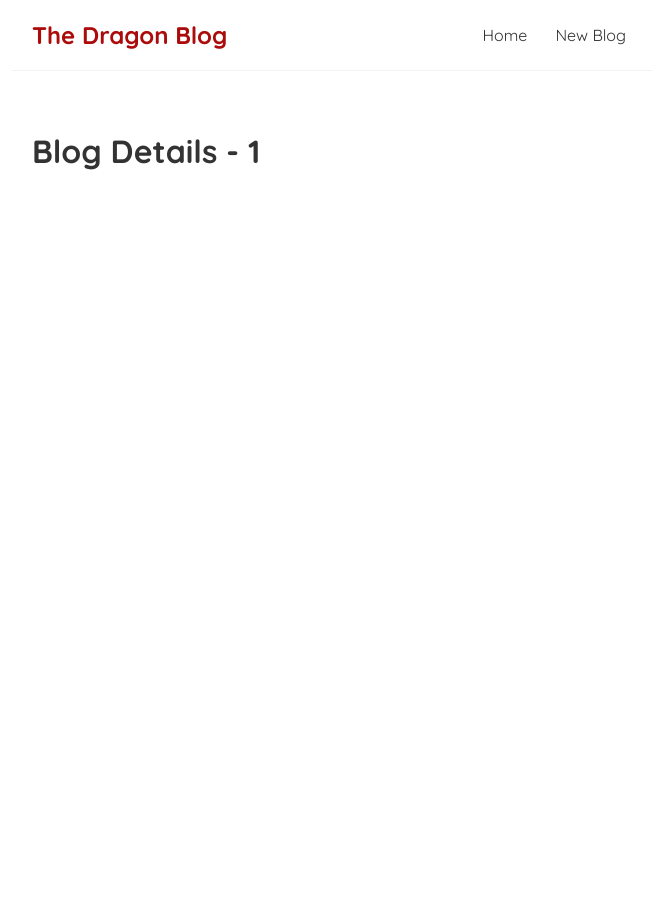
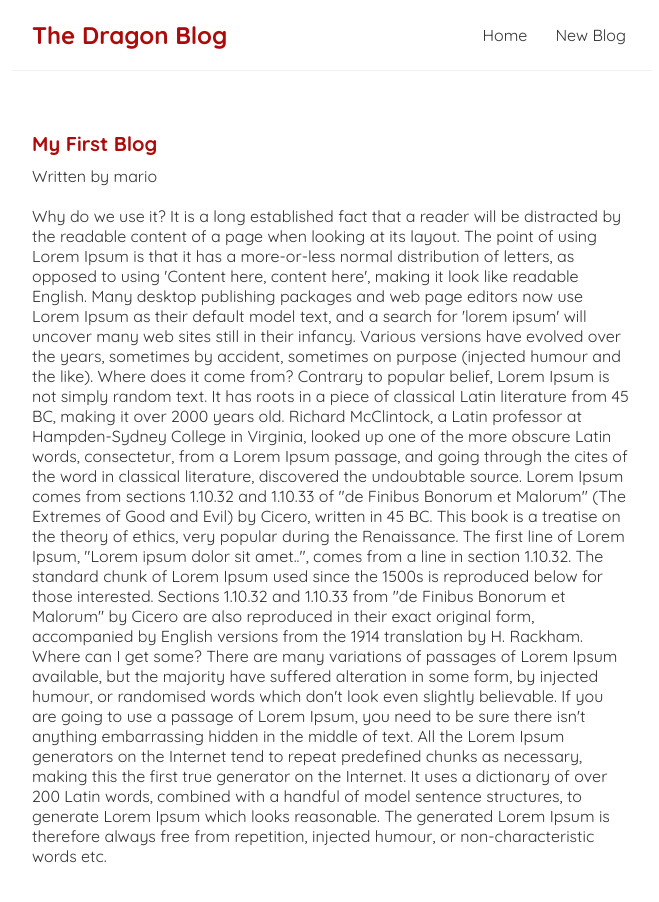
Before and after one commit to Dragonsfure/react_ts_tutorial, a React (Create React App) app: page /blogs/1 in a window 1280 px wide. Shown: the top 902 px of the page, without its empty margins (308-967 px from the left). Before the commit the page ends 800 px from the top, so only its background shows below. Built offline with nearby package versions, Linux system fonts and the light colour scheme; data requests are answered from the project's data file.

Commit message:
Blog Details and More css

```diff
--- a/src/BlogDetails.tsx
+++ b/src/BlogDetails.tsx
@@ -1,16 +1,33 @@
-import * as React from 'react';
+import * as React from "react";
 import { useParams } from "react-router-dom";
 import IParam from "./interfaces/IParam";
+import useFetch from "./useFetch";
+import IBlog from "./interfaces/IBlog";
 
-interface IBlogDetailsProps {
-
-}
+interface IBlogDetailsProps {}
 
 const BlogDetails: React.FunctionComponent<IBlogDetailsProps> = (props) => {
   const params = useParams<IParam>();
+  const hookData = useFetch("http://localhost:8000/blogs/" + params.id);
+  let newData: IBlog;
+  if (hookData.data !== null && (hookData.data as unknown as IBlog)) {
+    newData = hookData.data as unknown as IBlog;
+    return (
+      <div className="blog-details">
+        {hookData.isPending && <div>Loading ...</div>}
+        {hookData.error && <div>{hookData.error.message}</div>}
+        <article>
+          <h2>{newData.title}</h2>
+          <p>Written by {newData.author}</p>
+          <div>{newData.body}</div>
+        </article>
+      </div>
+    );
+  }
   return (
     <div className="blog-details">
-      <h1>Blog Details - {params.id} </h1>
+      {hookData.isPending && <div>Loading ...</div>}
+      {hookData.error && <div>{hookData.error.message}</div>}
     </div>
   );
 };
--- a/src/index.css
+++ b/src/index.css
@@ -48,3 +48,24 @@
   color: #ac0b0b;
   margin-bottom: 8px;
 }
+.blog-preview a{
+  text-decoration: none;
+}
+
+/* blog details page */
+.blog-details h2 {
+  font-size: 20px;
+  color: #ac0b0b;
+  margin-bottom: 10px;
+}
+.blog-details div {
+  margin: 20px 0;
+}
+.blog-details button {
+  background: #ac0b0b;
+  color: #fff;
+  border: 0;
+  padding: 8px;
+  border-radius: 8px;
+  cursor: pointer;
+}
```
